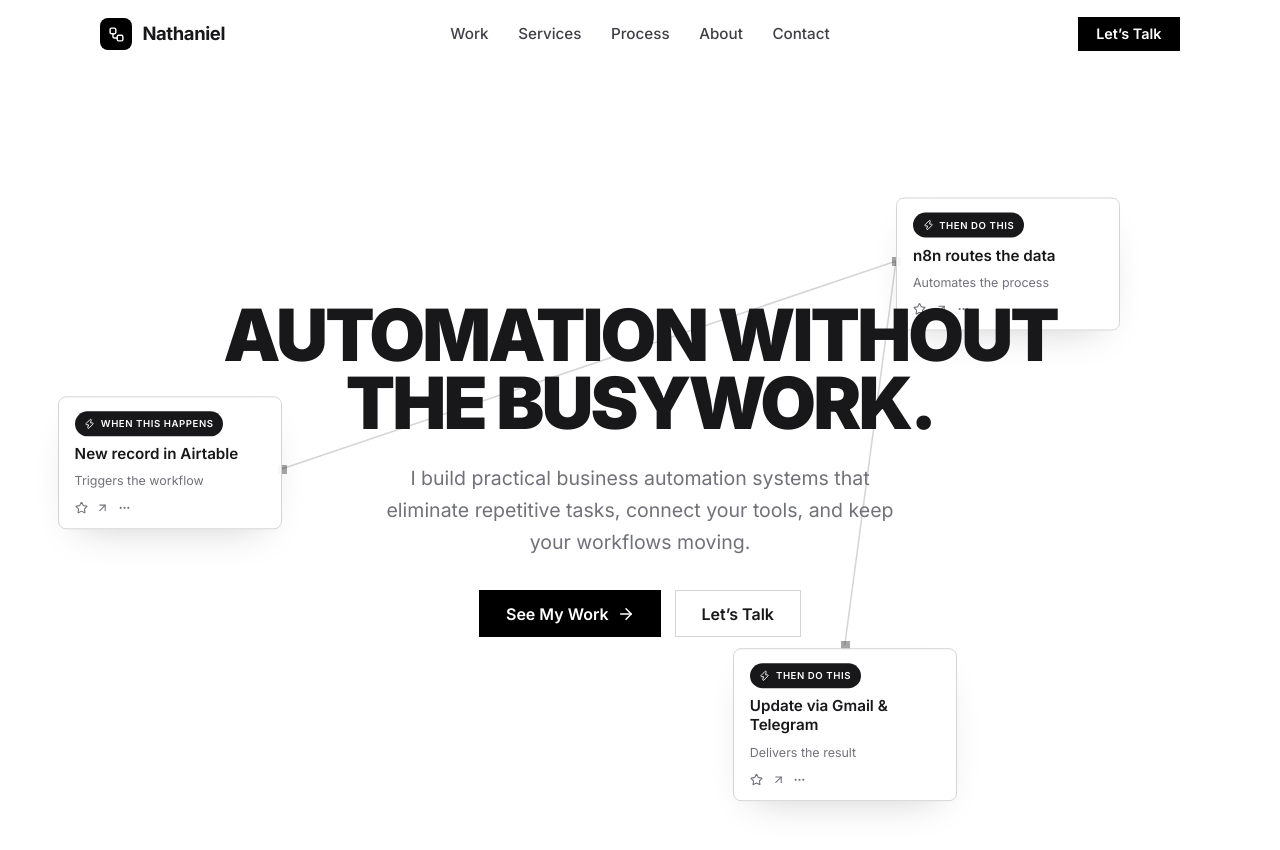
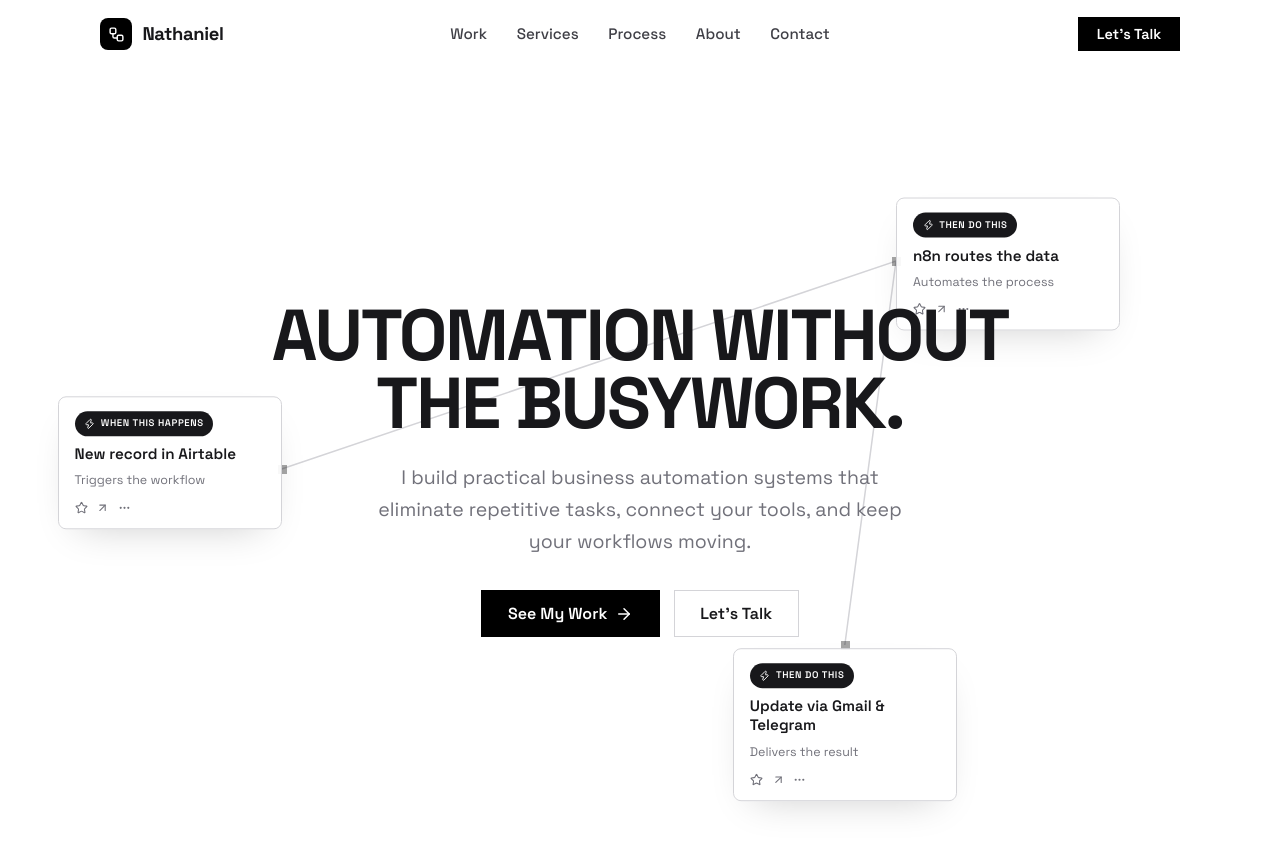
Before and after one commit to NathanielKings/automation, a React (Vite) app: page / in a window 1280 px wide. Shown: the top 850 px of the page. Built offline with nearby package versions, Linux system fonts and the light colour scheme.

Commit message:
feat: switch to Space Grotesk font

```diff
--- a/index.html
+++ b/index.html
@@ -11,7 +11,7 @@
     <link rel="preconnect" href="https://fonts.googleapis.com" />
     <link rel="preconnect" href="https://fonts.gstatic.com" crossorigin />
     <link
-      href="https://fonts.googleapis.com/css2?family=Inter:wght@400;500;600;700;800;900&display=swap"
+      href="https://fonts.googleapis.com/css2?family=Space+Grotesk:wght@400;500;600;700&display=swap"
       rel="stylesheet"
     />
     <title>Nathaniel — Automation &amp; Workflow Specialist</title>
--- a/src/components/Hero/Hero.module.css
+++ b/src/components/Hero/Hero.module.css
@@ -95,12 +95,12 @@
 }
 
 .title {
-  font-family: 'Inter', sans-serif;
+  font-family: 'Space Grotesk', sans-serif;
   font-size: clamp(2.4rem, 6vw, 4.5rem);
-  font-weight: 900;
+  font-weight: 700;
   text-transform: uppercase;
   line-height: 0.95;
-  letter-spacing: -0.04em;
+  letter-spacing: -0.03em;
 }
 
 .lead {
--- a/src/index.css
+++ b/src/index.css
@@ -18,7 +18,7 @@
   --primary-hover: var(--color-gray-700);
 
   /* Typography */
-  --font-sans: 'Inter', system-ui, -apple-system, 'Segoe UI', sans-serif;
+  --font-sans: 'Space Grotesk', system-ui, -apple-system, 'Segoe UI', sans-serif;
 
   /* Layout */
   --max-width: 1160px;
```
